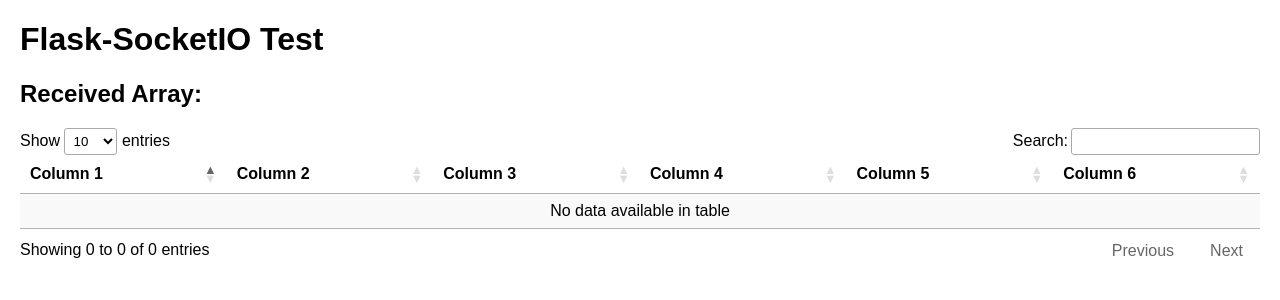
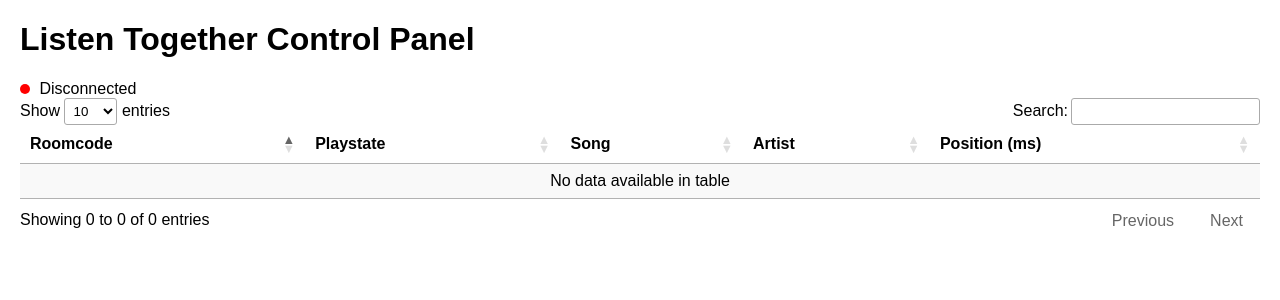
Before and after one commit to simburto/Listen-Together, a Flask app: template backend/templates/index.html in a window 1280 px wide. Shown: the top 300 px of the page. Run offline with Flask 3, Linux system fonts and the light colour scheme; the template is opened without the code that fills it, so the values that code supplies are empty; some libraries are stand-ins or nearby versions.

Commit message:
control panel done

```diff
--- a/backend/server.py
+++ b/backend/server.py
@@ -1,10 +1,12 @@
-from flask import Flask, redirect, session
+from flask import Flask, redirect, session, render_template
 from random import randint
 from multiprocessing import Process
 import main
 import spotipy
 from os import getenv as env
 import sqlite3
+from threading import Lock
+from flask_socketio import SocketIO, emit
 
 # return code guide: 0 = Nothing playing, 1 = Paused, 2 = Advertisement, 3 = Song playing
 # mode code guide: 0 = not using (service), 1 = hosting with (service), 2 = client with (service)
@@ -12,6 +14,10 @@
 client_secret = env('SPOTIFY_SECRET')
 sqlitekey = env('SQLITE_KEY')
 app = Flask(__name__)
+async_mode = None
+socketio = SocketIO(app, async_mode=async_mode)
+thread = None
+thread_lock = Lock()
 
 #initialize database
 con = sqlite3.connect("host.db", check_same_thread=False)
@@ -167,5 +173,34 @@
         for row in data:
             roomcodes.append(row[0])  # Assuming roomcode is in the first position of the row
 
+def background_thread():
+    data = []
+    prevdata = []
+    while True:
+        socketio.sleep(1)
+        con = sqlite3.connect('host.db', check_same_thread=False)
+        cur = con.cursor()
+        data = cur.execute('SELECT * FROM room').fetchall()
+        con.close()
+        if data != prevdata:
+            prevdata = data
+            socketio.emit('my_response',
+                        {'data': data})
+
+@app.route('/db/<sqlite_key>')
+def db(sqlite_key):
+    if sqlite_key != sqlitekey:
+        return 'Unauthorized', 401
+    else:
+        return render_template('index.html', async_mode=socketio.async_mode)
+
+@socketio.event
+def connect():
+    global thread
+    with thread_lock:
+        if thread is None:
+            thread = socketio.start_background_task(background_thread)
+    emit('my_response', {'data': 'Connected', 'count': 0})
+
 if __name__ == '__main__':
-    Flask.run(app)
+    socketio.run(app)
--- a/backend/templates/index.html
+++ b/backend/templates/index.html
@@ -1,7 +1,7 @@
 <!DOCTYPE HTML>
 <html>
 <head>
-    <title>Flask-SocketIO Test</title>
+    <title>Listen Together Control Panel</title>
     <script src="https://cdnjs.cloudflare.com/ajax/libs/jquery/3.5.1/jquery.min.js" integrity="sha512-bLT0Qm9VnAYZDflyKcBaQ2gg0hSYNQrJ8RilYldYQ1FxQYoCLtUjuuRuZo+fjqhx/qtq/1itJ0C2ejDxltZVFg==" crossorigin="anonymous"></script>
     <script src="https://cdnjs.cloudflare.com/ajax/libs/socket.io/3.0.4/socket.io.js" integrity="sha512-aMGMvNYu8Ue4G+fHa359jcPb1u+ytAF+P2SCb+PxrjCdO3n3ZTxJ30zuH39rimUggmTwmh2u7wvQsDTHESnmfQ==" crossorigin="anonymous"></script>
     <script src="https://cdn.datatables.net/1.11.5/js/jquery.dataTables.min.js"></script>
@@ -14,33 +14,42 @@
         #log {
             margin-top: 20px;
         }
+        .status-light {
+            width: 10px;
+            height: 10px;
+            border-radius: 50%;
+            display: inline-block;
+            margin-right: 5px;
+        }
+        .connected {
+            background-color: green;
+        }
+        .disconnected {
+            background-color: red;
+        }
     </style>
 </head>
 <body>
-    <h1>Flask-SocketIO Test</h1>
-    <h2>Received Array:</h2>
+    <h1>Listen Together Control Panel</h1>
+    <div id="statusIndicator" class="status-light disconnected"></div>
+    <span id="connectionStatus">Disconnected</span>
     <table id="log" class="display">
         <thead>
             <tr>
-                <th>Column 1</th>
-                <th>Column 2</th>
-                <th>Column 3</th>
-                <th>Column 4</th>
-                <th>Column 5</th>
-                <th>Column 6</th>
-                <!-- Adjust headers as needed -->
+                <th>Roomcode</th>
+                <th>Playstate</th>
+                <th>Song</th>
+                <th>Artist</th>
+                <th>Position (ms)</th>
             </tr>
         </thead>
         <tbody>
-            <!-- Table body will be populated dynamically -->
         </tbody>
     </table>
 
     <script type="text/javascript" charset="utf-8">
         $(document).ready(function() {
             var socket = io();
-
-            // Initialize DataTable with sorting on the first column (Column 1)
             $('#log').DataTable({
                 "columnDefs": [{
                     "targets": 0,
@@ -49,15 +58,18 @@
             });
 
             socket.on('connect', function() {
-                $('#log').append('<div>Connected to the server!</div>');
+                $('#statusIndicator').removeClass('disconnected').addClass('connected');
+                $('#connectionStatus').text('Connected');
+            });
+
+            socket.on('disconnect', function() {
+                $('#statusIndicator').removeClass('connected').addClass('disconnected');
+                $('#connectionStatus').text('Disconnected');
             });
 
             socket.on('my_response', function(msg, cb) {
-                // Clear the existing table data
                 var table = $('#log').DataTable();
                 table.clear().draw();
-
-                // Add received 2D array data to the table
                 msg.data.forEach(function(row) {
                     table.row.add(row).draw();
                 });
@@ -65,8 +77,6 @@
                 if (cb)
                     cb();
             });
-
-            // Additional event handlers can be added here for different events.
         });
     </script>
 </body>
```
Also changed, not shown: backend/controlpanel.py (deleted, +0 -44 lines), host.db.
